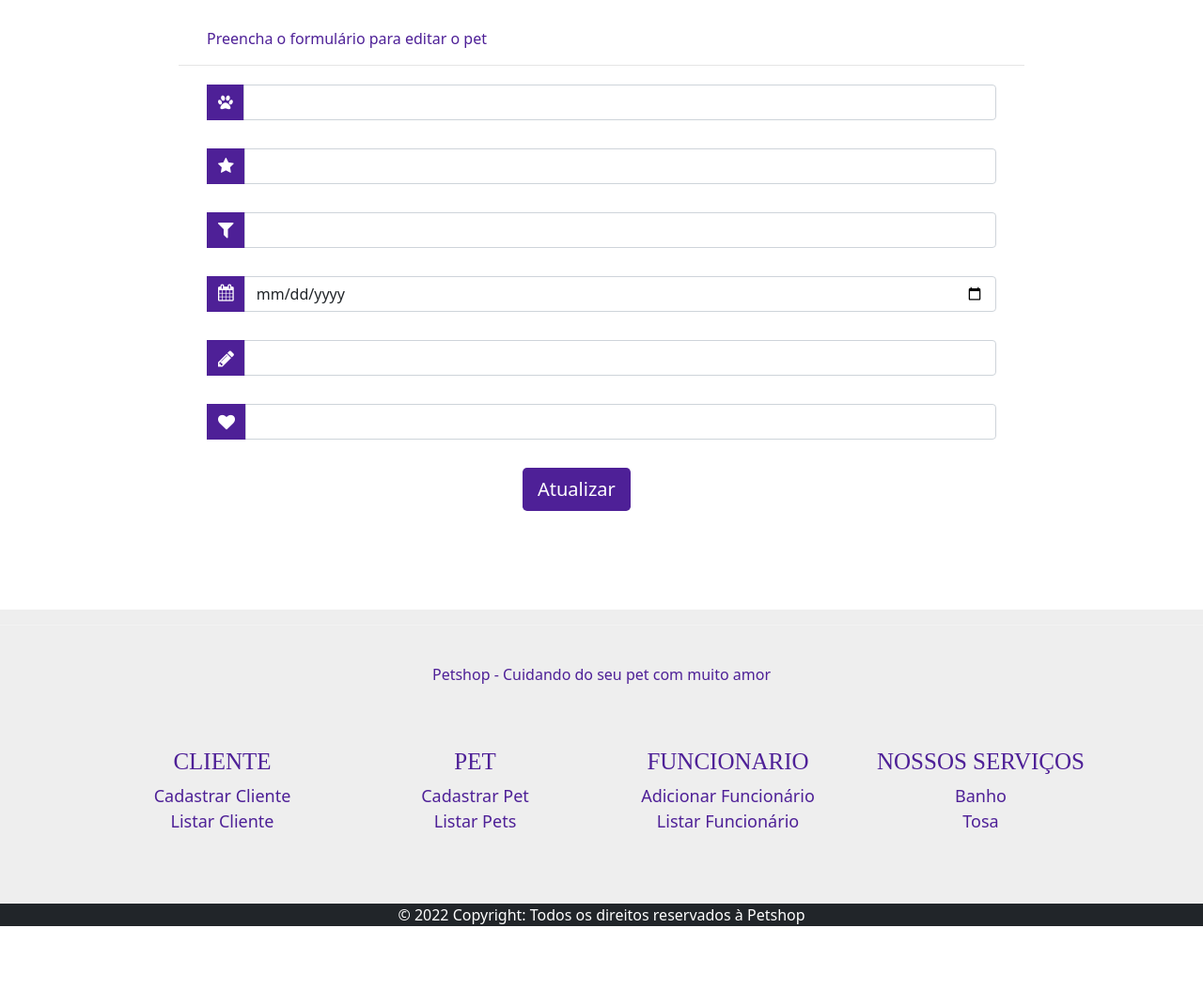
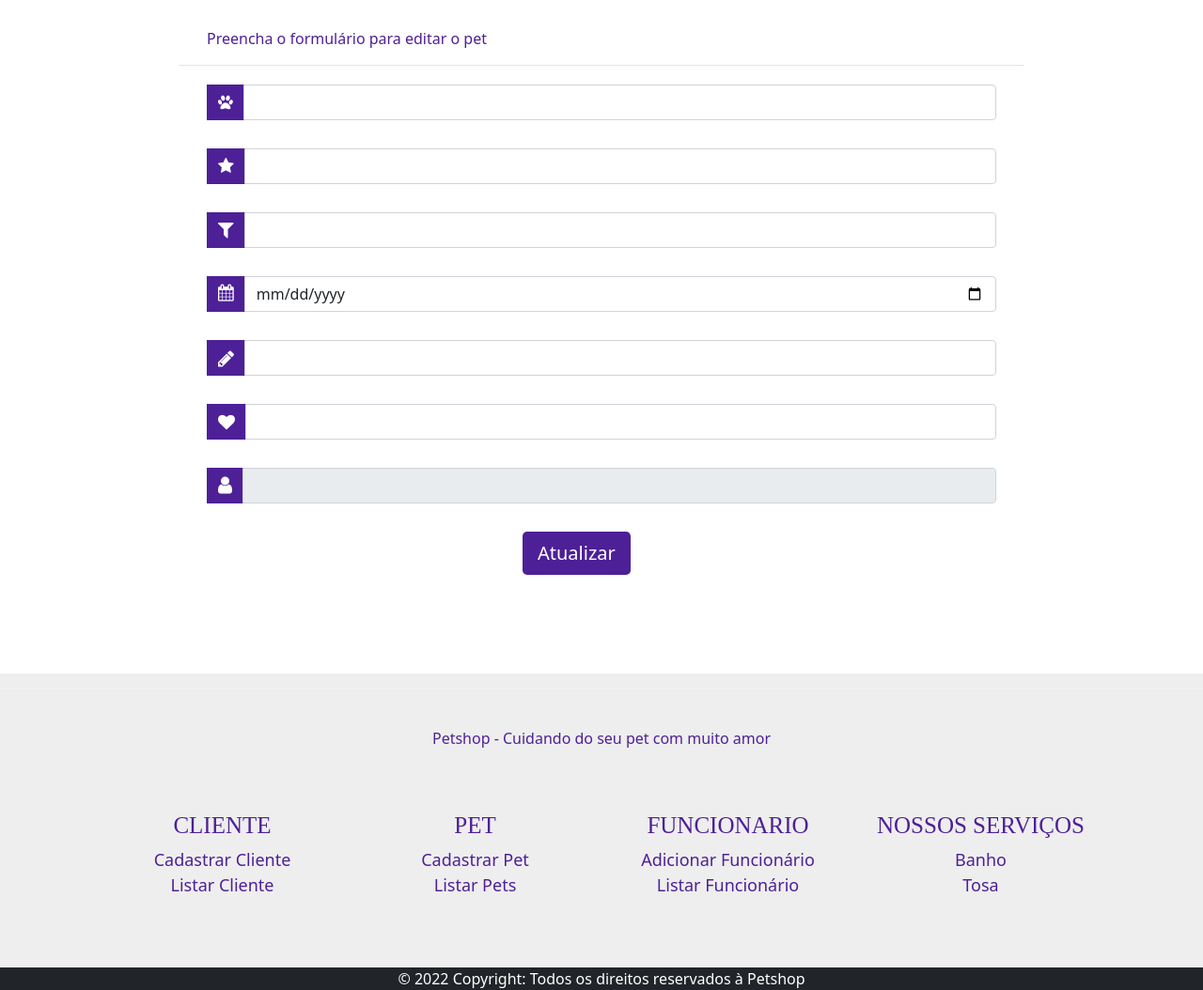
Before and after one commit to riquelmer45/Projeto-PetShop, a Node server app: template views/pets/edit.handlebars in a window 1280 px wide. Shown: the part 270-1324 px from the top of the page at 94% size. Before the commit the page ends 1256 px from the top, so only its background shows below. Run offline with Node 20, Linux system fonts and the light colour scheme; the template is opened without the code that fills it, so the values that code supplies are empty; some libraries are stand-ins or nearby versions; some web fonts are replaced.

Commit message:
Foi adicionado no editar o nome do dono do cliente de modo que ele não possa ser alterado

```diff
--- a/controllers/PetController.js
+++ b/controllers/PetController.js
@@ -45,7 +45,8 @@ module.exports = class PetController {
   static async updatePet(req, res) {
     const id = req.params.id
     const pet = await Pet.findOne({ where: { id: id }, raw: true })
-    res.render('pets/edit', { pet })
+    const cliente = await Cliente.findOne({where: {id: pet.dono}, raw: true})
+    res.render('pets/edit', { pet, cliente })
 
   }
 
--- a/views/pets/edit.handlebars
+++ b/views/pets/edit.handlebars
@@ -68,6 +68,17 @@
         <input type="text" class="form-control" name="peso" value="{{pet.peso}}" required="required">
       </div>
     </div>
+
+     <div class="form-group">
+      <div class="input-group">
+        <div class="input-group-prepend">
+          <span class="input-group-text">
+            <i class="fa fa-user"></i>
+          </span>
+        </div>
+        <input type="text" class="form-control" name="peso" value="{{cliente.nome}} {{cliente.sobrenome}}" required="required" disabled>
+      </div>
+    </div>
     <div class="form-group">
       <button type="submit" class="btn-form text-center btn-primary btn-lg">Atualizar</button>
     </div>
```
Also changed, not shown: 1 other file.
